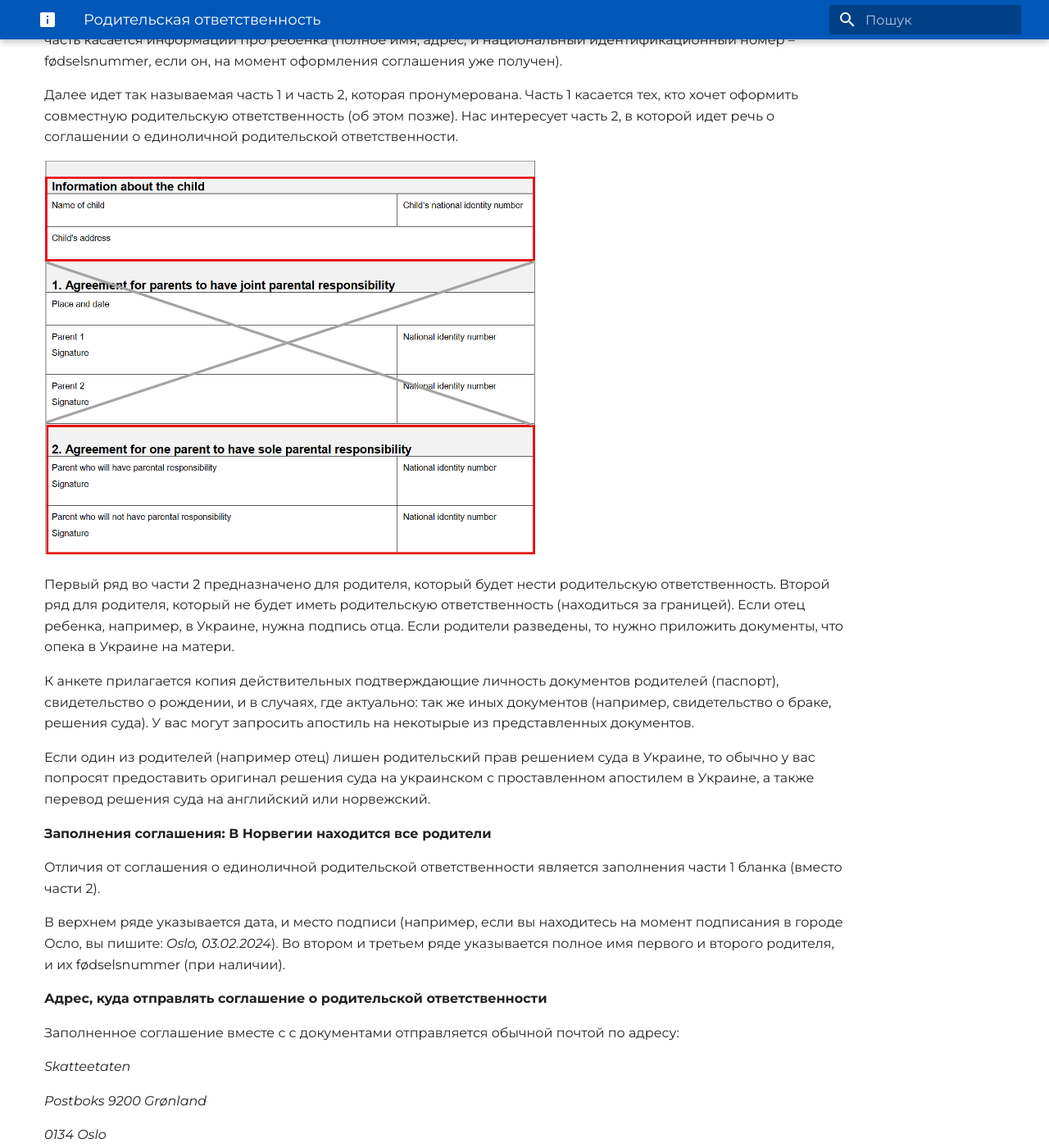
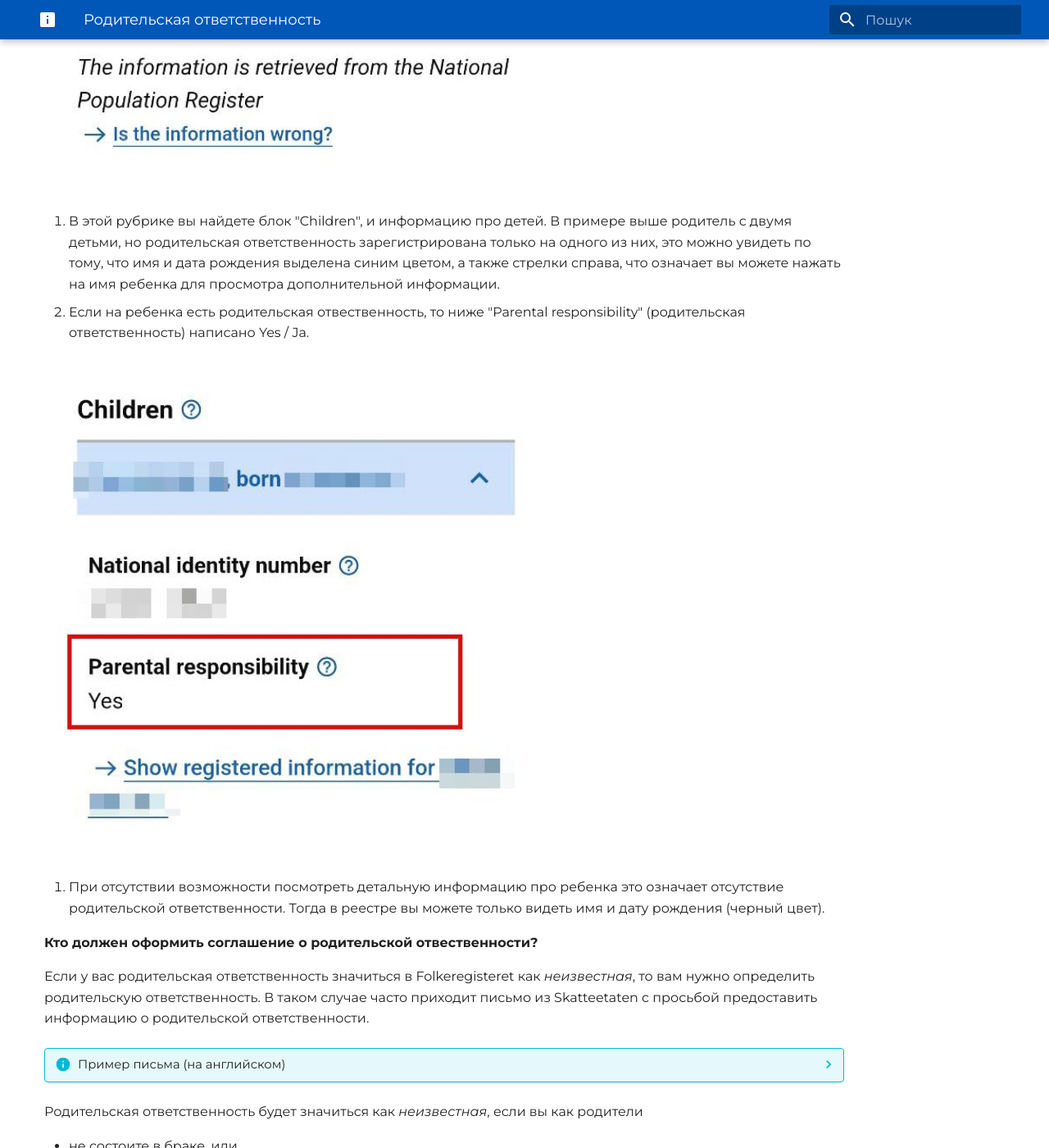
Before and after one commit to norgeinfo/norgeinfo.github.io, an MkDocs documentation site: the page built from docs/avtale-om-foreldreansvar.md, in a window 1280 px wide and 1400 px high, scrolled down 1714 px. Shown: the whole window at 82% size. Built offline with MkDocs 1.6.1 and Material for MkDocs 9.7.7, drawn with Linux system fonts in a browser that asks for light colours; some of the changed text lies outside the part shown.

Commit message:
Update avtale-om-foreldreansvar.md

```diff
--- a/docs/avtale-om-foreldreansvar.md
+++ b/docs/avtale-om-foreldreansvar.md
@@ -8,6 +8,26 @@
 > Родительская ответственность — это обязанность и __право__ принимать решения от имени вашего ребенка.
 
 Отсутствие данных о родительской ответственности в реестре населения со временем может создать сложности, например в вопросах покупке лекарств ребёнку по рецепту, регистрации переезда ребёнка внутри страны ("прописка"), открытие счета в банке и заказ банковской карты для ребенка, выбора школы, возможности смотреть медицинские данные на ребенка в Helsenorge, и иных вопросах.
+
+
+__Как проверить наличие родительской отвественности?__
+
+1. Зайдите на сайт Skatteetaten, раздел Folkeregister: [https://www.skatteetaten.no/en/forms/mine-opplysninger-i-folkeregisteret/](https://www.skatteetaten.no/en/forms/mine-opplysninger-i-folkeregisteret/)
+
+2. Нажмите на синию кнопку "My information in the National Population Register" и зайдите через MinID или BankID / Buypass.
+
+3. Нажмите на рубрику "Family".
+
+![Skatteetaten](assets/skatteetaten-foreldreansvar-1.jpg){: style="width:600px"}
+
+4. В этой рубрике вы найдете блок "Children", и информацию про детей. В примере выше родитель с двумя детьми, но родительская ответственность зарегистрирована только на одного из них, это можно увидеть по тому, что имя и дата рождения выделена синим цветом, а также стрелки справа, что означает вы можете нажать на имя ребенка для просмотра дополнительной информации.
+
+5. Если на ребенка есть родительская отвественность, то ниже "Parental responsibility" (родительская ответственность) написано Yes / Ja.
+
+![Skatteetaten](assets/skatteetaten-foreldreansvar-2.jpg){: style="width:600px"}
+
+6. При отсутствии возможности посмотреть детальную информацию про ребенка это означает отсутствие родительской ответственности. Тогда в реестре вы можете только видеть имя и дату рождения (черный цвет).
+
 
 __Кто должен оформить соглашение о родительской отвественности?__
 
```
Also changed, not shown: docs/assets/skatteetaten-foreldreansvar-1.jpg (added), docs/assets/skatteetaten-foreldreansvar-2.jpg (added).
